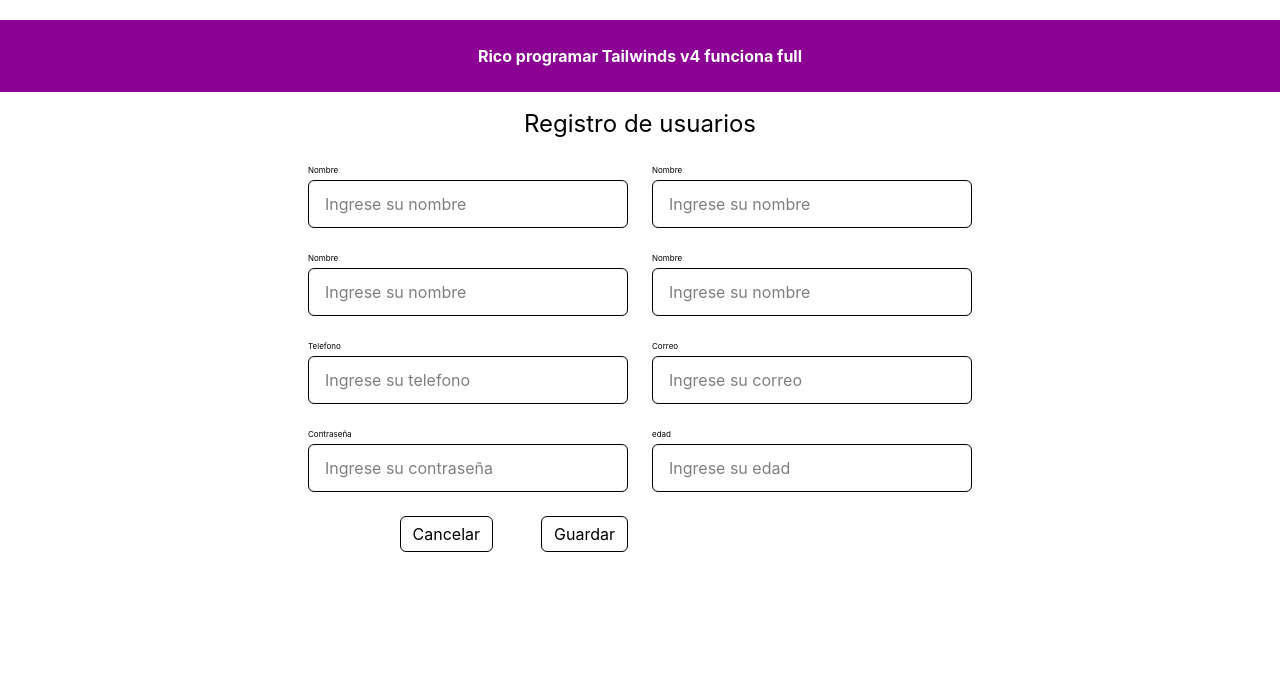
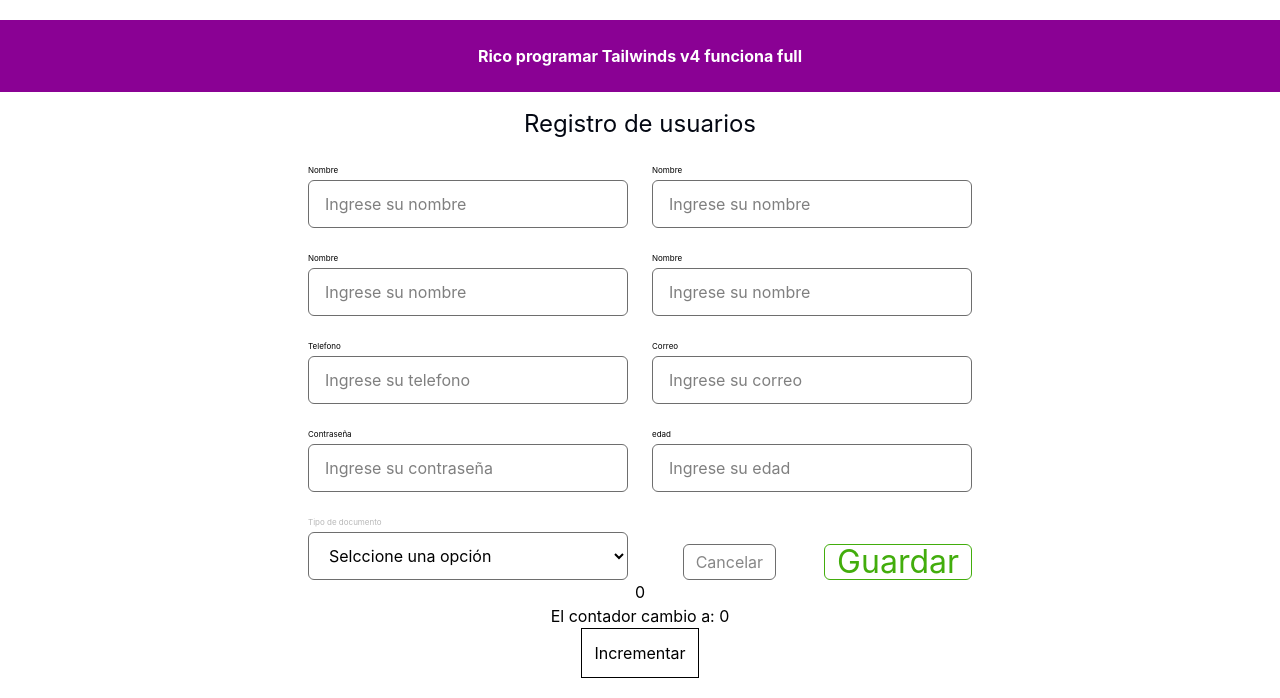
Before and after one commit to tefalover/3147206-react, a React (Vite) app: page / in a window 1280 px wide. Shown: the top 698 px of the page. Built offline with nearby package versions, Linux system fonts and the light colour scheme.

Commit message:
Creacion de, Hook useState, Hook useEffect, Render y redender useEffect, useEffect con dependencia y creación de componente select

```diff
--- /dev/null
+++ b/data/selects/documentTypes.json
@@ -0,0 +1,26 @@
+[
+    {
+        "id": "C.C.",
+        "label": "Cédula de Ciudadanía"
+    },
+    {
+        "id": "T.I.",
+        "label": "Tarjeta de Identidad"
+    },
+    {
+        "id": "P.P.T",
+        "label": "Permiso por Protección Temporal"
+    },
+    {
+        "id": "P.E.P",
+        "label": "Permiso Especial de Permanencia"
+    },
+    {
+        "id": "C.C.",
+        "label": "Cédula de ciudadanía"
+    },
+    {
+        "id": "C.E",
+        "label": "Cédula de Extranjeria"
+    }
+]
--- a/src/features/users/components/UserRegisterForm.jsx
+++ b/src/features/users/components/UserRegisterForm.jsx
@@ -1,6 +1,16 @@
-import {Input, Button} from "@/shared"
+import { useState, useEffect } from "react";
+import { getDocumentTypes } from "../services/selectServices.js";
+
+import {Input, Button, DeleteCounter, DeleteEffect, DeleteCounter2, Select} from "@/shared"
+// import DeleteEffect from "../../../shared/components/DeleteEffect"|
 
 export default function UserRegisterForm(){
+
+        const [documentTypes, setDocumentTypes] = useState([])
+
+        useEffect(() => {
+            getDocumentTypes().then(setDocumentTypes);
+        },[]);
 
         //  Handle
         const handleNameChange = (e) =>{
@@ -13,7 +23,7 @@
 
     return(
         <div>
-            <h1 className="text-text-primary text-2xl mb-6">
+            <h1 className="text-gray-950 text-2xl mb-6">
                 Registro de usuarios
             </h1>
 
@@ -65,6 +75,11 @@
                         placeholder="Ingrese su edad"
                         type="number"
                     />
+                    <Select
+                        label="Tipo de documento"
+                        name="documentType"
+                        options={documentTypes}
+                    />
 
                     {/*  Action */}
 
@@ -89,7 +104,9 @@
                 </div>
 
             </form>
-
+            {/* <DeleteCounter /> */}
+            {/* <DeleteEffect /> */}
+            <DeleteCounter2 />
 
         </div>
 
--- /dev/null
+++ b/src/features/users/services/selectServices.js
@@ -0,0 +1,8 @@
+export async function getDocumentTypes() {
+
+    const response = await fetch("/../../data/selects/documentTypes.json");
+
+    return response.json();
+
+
+}
--- a/src/main.jsx
+++ b/src/main.jsx
@@ -1,6 +1,6 @@
 import { StrictMode } from 'react'
 import { createRoot } from 'react-dom/client'
-import './index.css'
+import './styles/global.css'
 import App from './app/App'
 
 createRoot(document.getElementById('root')).render(
--- a/src/shared/components/Button.jsx
+++ b/src/shared/components/Button.jsx
@@ -16,7 +16,7 @@
 }){
 
     const variants = {
-        primary: "bg text-brand border",
+        primary: "bg text-brand border text-h1",
         secondary: "bg-background border border-border text-text-inverse hover:bg-surface-muted",
     };
     const sizes = {
--- /dev/null
+++ b/src/shared/components/DeleteCounter.jsx
@@ -0,0 +1,35 @@
+// import { useState } from "react";
+
+
+// export default function DeleteCounter(){
+
+//     const [count, setCount] = useState(0)
+
+//     // Componente
+//     return(
+//         <div>
+//             <p>Contador: {count}</p>
+//             <button onClick={() => setCount(count + 1)} className="border p-[12px] ">
+//                 Incrementar
+//             </button>
+//         </div>
+//     );
+
+// }
+
+export default function DeleteCounter(){
+
+    let count = 0;
+
+    const incrementar = () => {
+        count = count + 1;
+        console.log("Nuevo valor", count);
+    }
+
+    return(
+        <div>
+            <p>Contador: {count}</p>
+            <button onClick={incrementar} className="border p-[12px]">Incrementar</button>
+        </div>
+    )
+}
--- /dev/null
+++ b/src/shared/components/DeleteCounter2.jsx
@@ -0,0 +1,23 @@
+import { useState, useEffect } from "react";
+
+export default function DeleteCounter2(){
+
+const [count, setCount] = useState(0);
+const [message, setMessage] = useState("El contador no ha cambiado")
+
+useEffect(() => {
+     setMessage(`El contador cambio a: ${count}`)
+}, [count]);
+return(
+    <div>
+        <h2>{count}</h2>
+        <p>{message}</p>
+
+        <button onClick={() => setCount(count + 1)} className="border p-[12px]">
+            Incrementar
+        </button>
+    </div>
+)
+
+
+}
--- /dev/null
+++ b/src/shared/components/DeleteEffect.jsx
@@ -0,0 +1,44 @@
+// import { useState, useEffect } from "react";
+
+// export default function DeleteEffect(){
+
+//     // messaje (estado inicial)
+//     const [message, setMessage] = useState("Cargando")
+
+//     // Funcion
+//     useEffect(() => {
+//         setTimeout(() => {
+//             setMessage("Componente cargado o montado")
+//         }, 2000)
+
+
+//     },[])
+
+//     return <h1>{message}</h1>
+// }
+
+//===================================================================
+//SEGUNDA ACTIVIDAD
+//===================================================================
+
+import { useState, useEffect } from "react";
+
+export default function DeleteEffect(){
+
+    console.log("Render");
+
+    const [message, setMessage] = useState("Cargando")
+
+    // Funcion
+    useEffect(() => {
+
+        console.log("Efecto ejecutado");
+        setTimeout(() => {
+            setMessage("Componente cargado o montado")
+        }, 2000)
+
+
+    },[])
+
+    return <h1>{message}</h1>
+}
--- a/src/shared/components/Select.jsx
+++ b/src/shared/components/Select.jsx
@@ -0,0 +1,38 @@
+export default function Select({
+    label,
+    name,
+    options = [],
+}){
+
+    return(
+        <div className="w-[320px]">
+
+            {label && (
+                <label className="block  text-caption mb-1 text-text-secondary place-self-start">
+                    {label}
+                </label>
+            )}
+
+            <select
+                name={name}
+                className="
+                    w-full
+                    h-12
+                    rounded-md
+                    border
+                    border-border
+                    px-4
+                "
+            >
+                <option value="">Selccione una opción</option>
+
+                {options.map((opt) => (
+                    <option key ={opt.id} value={opt.id}>
+                        {opt.label}
+                    </option>
+                ))}
+            </select>
+
+        </div>
+    )
+}
--- a/src/shared/index.js
+++ b/src/shared/index.js
@@ -1,2 +1,6 @@
 export { default as Input } from "./components/Input";
 export { default as Button } from "./components/Button";
+export {default as DeleteCounter} from "./components/DeleteCounter"
+export {default as DeleteEffect} from "./components/DeleteEffect"
+export {default as DeleteCounter2} from "./components/DeleteCounter2"
+export {default as Select} from "./components/Select"
--- a/src/styles/semantic.css
+++ b/src/styles/semantic.css
@@ -14,11 +14,11 @@
 
     --semantic-background: var(--white);/* Fondo de toda la aplicacion*/
 
-    --semantic-surface: var(--gray-200);/*Fondo de mpdales, cards containers*/
+    --semantic-surface: var(--gray-900);/*Fondo de mpdales, cards containers*/
 
-    --semantic-background-muted: var(--primary-350);/*Zona secundarias, conmenos importancia*/
+    --semantic-background-muted: var(--primary-400);/*Zona secundarias, conmenos importancia*/
 
-    --semantic-background-inverse: var(--primary-350);
+    --semantic-background-inverse: var(--black);
 
     /* ====TEXT==== */
 
```
